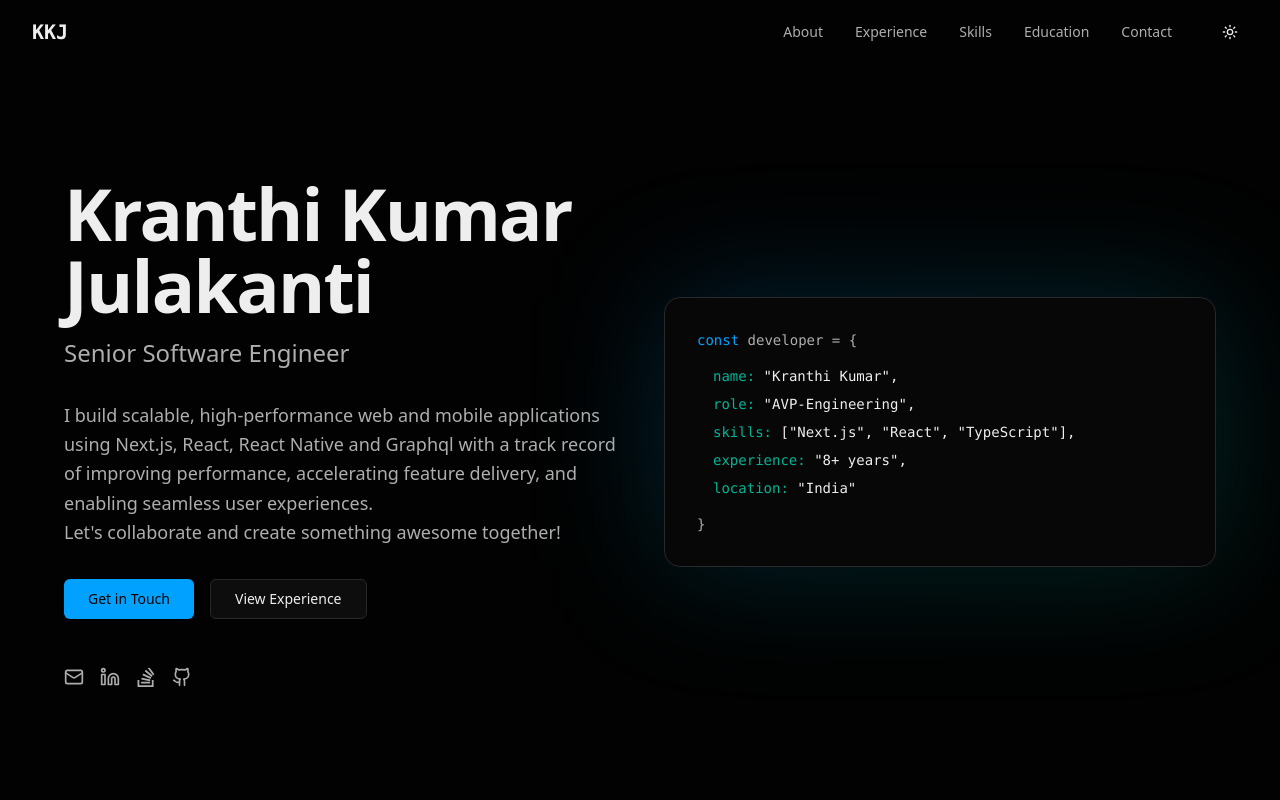
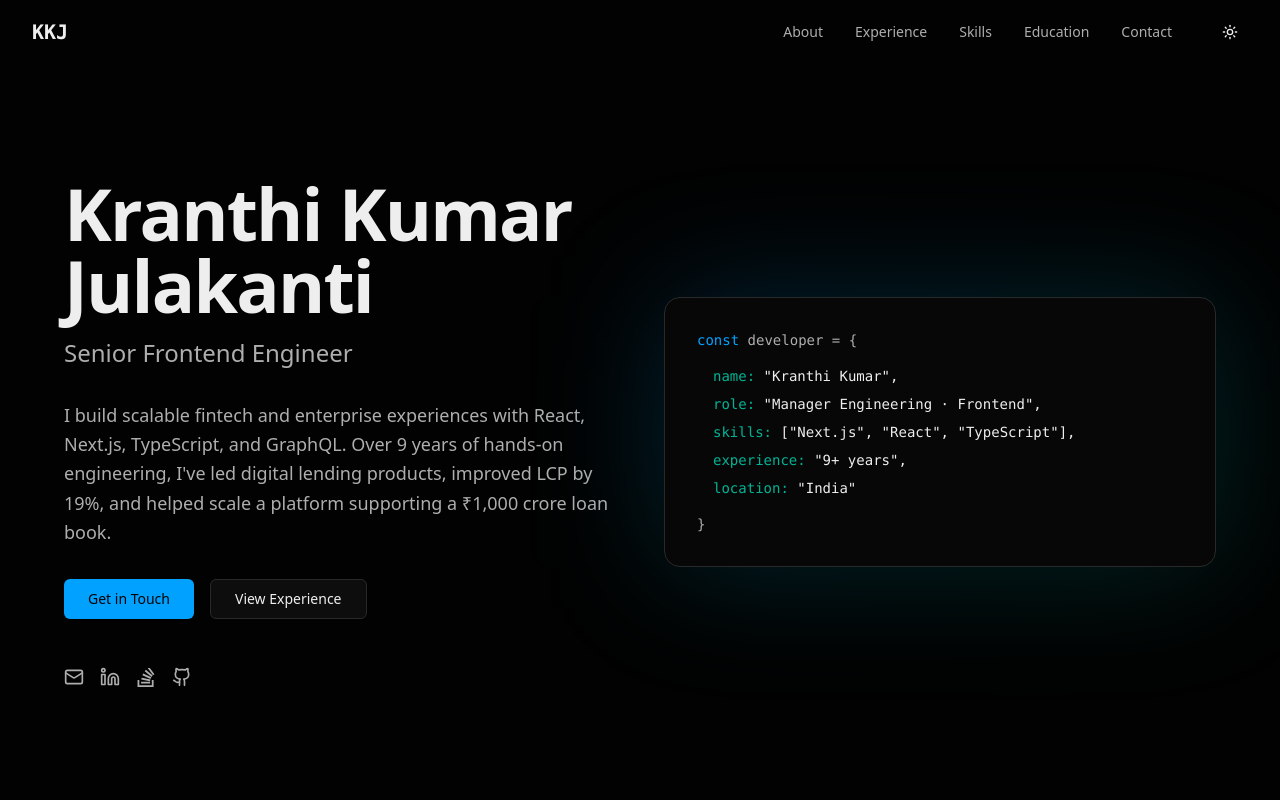
Before and after one commit to kranthijulakantiwork/my-portfolio, a Next.js app: page / in a window 1280 px wide. Shown: the top 800 px of the page. Built offline with nearby package versions, Linux system fonts and the light colour scheme.

Commit message:
Refresh components/hero.tsx for 2026 frontend portfolio

```diff
--- a/components/hero.tsx
+++ b/components/hero.tsx
@@ -18,17 +18,15 @@ export function Hero() {
                 Kranthi Kumar Julakanti
               </h1>
               <p className="text-xl sm:text-2xl text-muted-foreground">
-                Senior Software Engineer
+                Senior Frontend Engineer
               </p>
             </div>
 
             <p className="text-lg text-muted-foreground leading-relaxed max-w-xl">
-              I build scalable, high-performance web and mobile applications
-              using Next.js, React, React Native and Graphql with a track record
-              of improving performance, accelerating feature delivery, and
-              enabling seamless user experiences.
-              <br />
-              Let's collaborate and create something awesome together!
+              I build scalable fintech and enterprise experiences with React, Next.js,
+              TypeScript, and GraphQL. Over 9 years of hands-on engineering,
+              I&apos;ve led digital lending products, improved LCP by 19%, and
+              helped scale a platform supporting a ₹1,000 crore loan book.
             </p>
 
             <div className="flex flex-wrap gap-4">
@@ -114,7 +112,7 @@ export function Hero() {
                   <div>
                     <span className="text-accent">role:</span>{" "}
                     <span className="text-foreground">
-                      &quot;AVP-Engineering&quot;
+                      &quot;Manager Engineering · Frontend&quot;
                     </span>
                     ,
                   </div>
@@ -131,7 +129,7 @@ export function Hero() {
                   <div>
                     <span className="text-accent">experience:</span>{" "}
                     <span className="text-foreground">
-                      &quot;8+ years&quot;
+                      &quot;9+ years&quot;
                     </span>
                     ,
                   </div>
```
